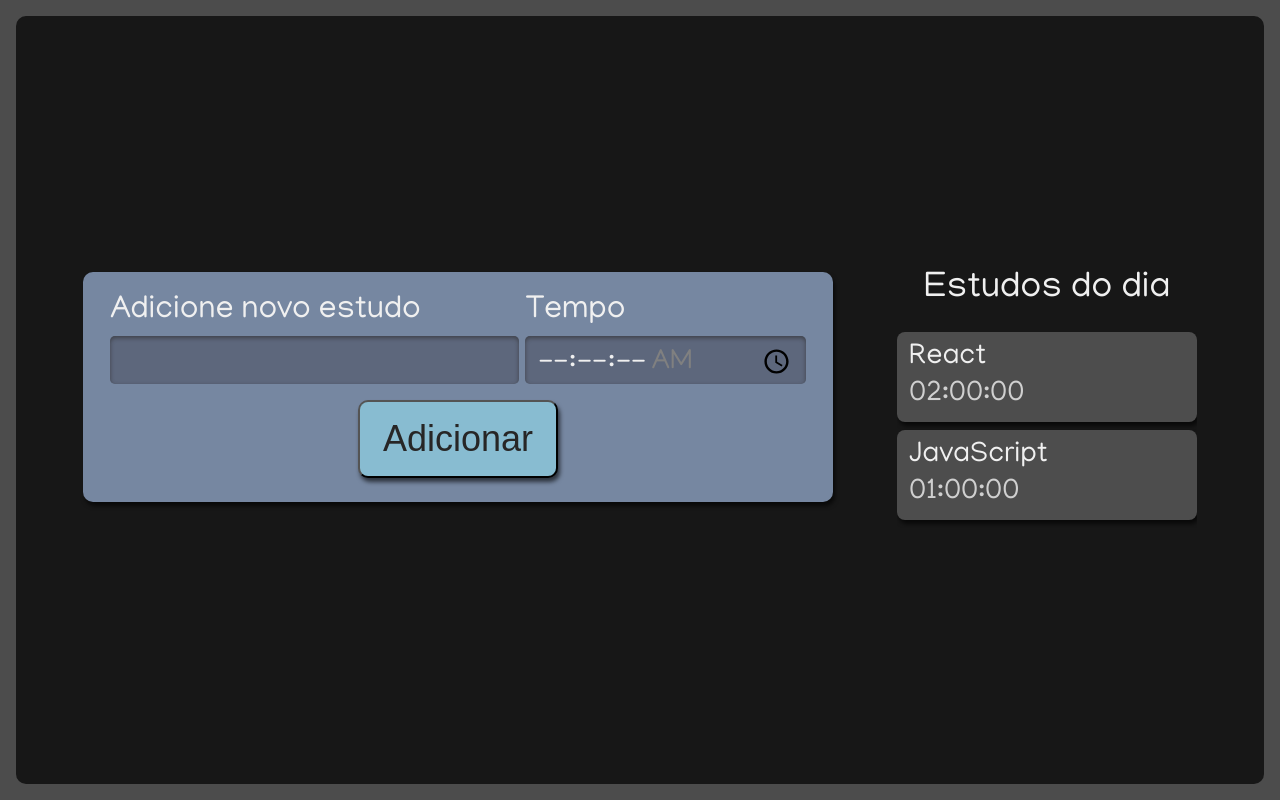
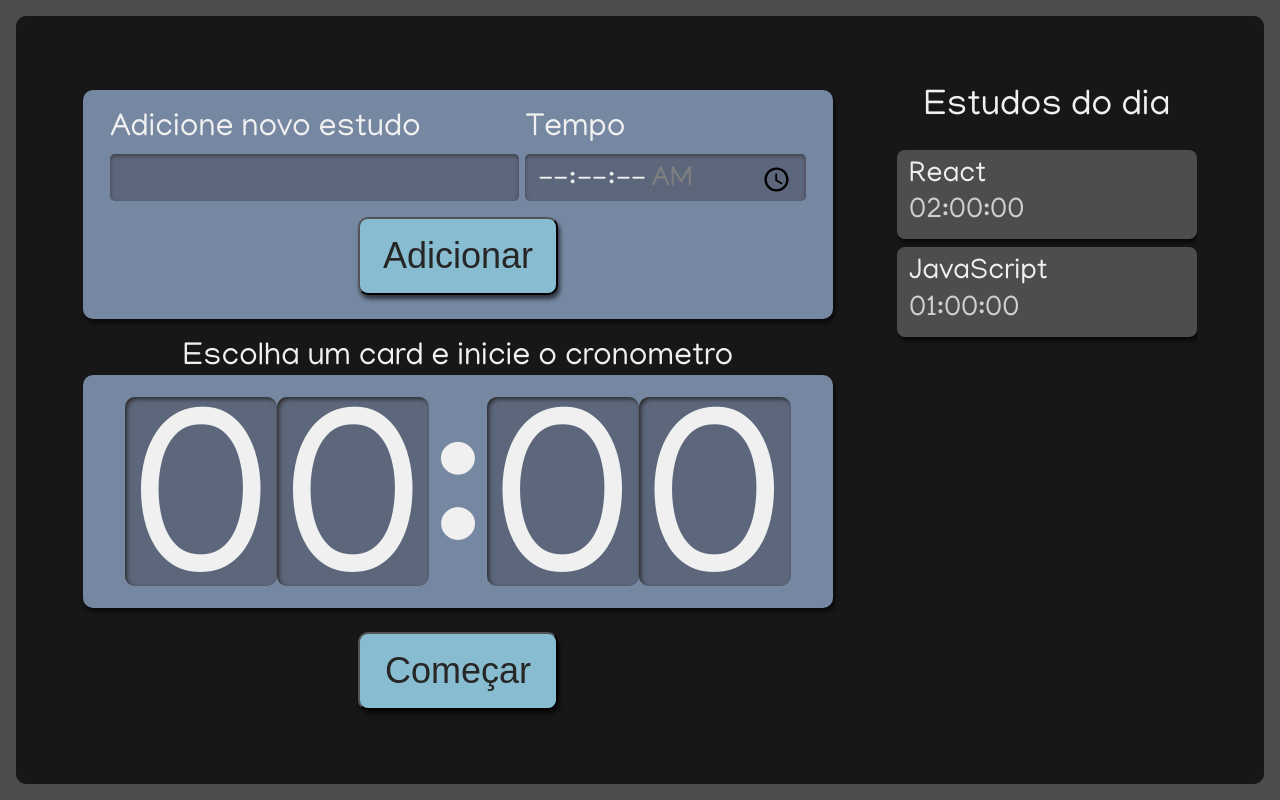
Before and after one commit to pablocabrall/alura-studies, a React (Create React App) app: page / in a window 1280 px wide. Built offline with nearby package versions, Linux system fonts and the light colour scheme.

Commit message:
Estilizando o Cronometro

```diff
--- /dev/null
+++ b/src/components/Cronometro/Cronometro.module.scss
@@ -0,0 +1,59 @@
+.cronometro {
+    display: flex;
+    flex-direction: column;
+    align-items: center;
+    grid-area: cronometro;
+
+    .relogioWrapper {
+      align-items: center;
+      background-color: #7687A1;
+      border-radius: 10px;
+      box-shadow: 2px 4px 4px #0000009F;
+      box-sizing: border-box;
+      display: flex;
+      font-size: 5rem;
+      justify-content: center;
+      margin-bottom: 24px;
+      padding: 16px 12px;
+      width: 100%;
+    }
+
+    .titulo {
+      font-size: 2rem;
+    }
+
+    button {
+      background-color: #88bcd1;
+      border-radius: 10px;
+      box-shadow: 2px 4px 4px #0000009F;
+      color: #272626;
+      cursor: pointer;
+      font-size: 1.25rem;
+      padding: 16px;
+      width: 150px;
+
+      &:active {
+        background-color: #7CA6B7;
+        box-shadow: 2px 2px 4px #0000009F inset;
+        cursor: auto;
+      }
+    }
+
+    @media screen and (min-width:1280px) {
+
+      .relogioWrapper{
+        font-size: 15rem;
+      }
+
+      p {
+        font-size: 2rem;
+      }
+
+      button {
+        grid-column-start: span 2;
+        justify-self: center;
+        width: 200px;
+        font-size: 2.25rem;
+      }
+    }
+  }
--- /dev/null
+++ b/src/components/Cronometro/Relogio/Relogio.module.scss
@@ -0,0 +1,21 @@
+.relogioNumero {
+    background-color: #5D677C;
+    box-shadow: 2px 2px 4px #2B2B2B inset;
+    height: 3.6rem;
+    width: 3rem;
+    padding: 8px 4px;
+    border-radius: 10px;
+
+    @media screen and (min-width:1280px) {
+      height: 10.8rem;
+      width: 9rem;
+    }
+  }
+
+  .relogioDivisao {
+    height: 4.2rem;
+
+    @media screen and (min-width:1280px) {
+      height: 12.6rem;
+    }
+  }
--- /dev/null
+++ b/src/components/Cronometro/Relogio/index.tsx
@@ -0,0 +1,14 @@
+import style from './Relogio.module.scss';
+
+export default function Relogio(){
+    return(
+            <>
+            <span className={style.relogioNumero}>0</span>
+            <span className={style.relogioNumero}>0</span>
+            <span className={style.relogioDivisao}>:</span>
+            <span className={style.relogioNumero}>0</span>
+             <span className={style.relogioNumero}>0</span>
+            </>
+
+    )
+}
--- a/src/components/Cronometro/index.tsx
+++ b/src/components/Cronometro/index.tsx
@@ -1,11 +1,13 @@
 import Botao from "../Botao";
+import style from './Cronometro.module.scss';
+import Relogio from "./Relogio";
 
 export default function Cronometro(){
     return(
-        <div>
-            <p>Escolha um card e inicie o cronometro</p>
-            <div>
-
+        <div className={style.cronometro}>
+            <p className={style.titulo}>Escolha um card e inicie o cronometro</p>
+            <div className={style.relogioWrapper}>
+                <Relogio></Relogio>
             </div>
             <Botao>
                 Começar
--- a/src/pages/App.tsx
+++ b/src/pages/App.tsx
@@ -2,12 +2,14 @@
 import Formulario from '../components/Formulario';
 import Lista from '../components/Lista';
 import Style  from './App.module.scss';
+import Cronometro from '../components/Cronometro';
 
 function App() {
   return (
     <div className={Style.AppStyle}>
       <Formulario />
       <Lista />
+      <Cronometro/>
     </div>
   );
 }
```
Also changed, not shown: src/components/Cronometro/Relogio/Relogio.tsx (deleted, +0 -13 lines).
